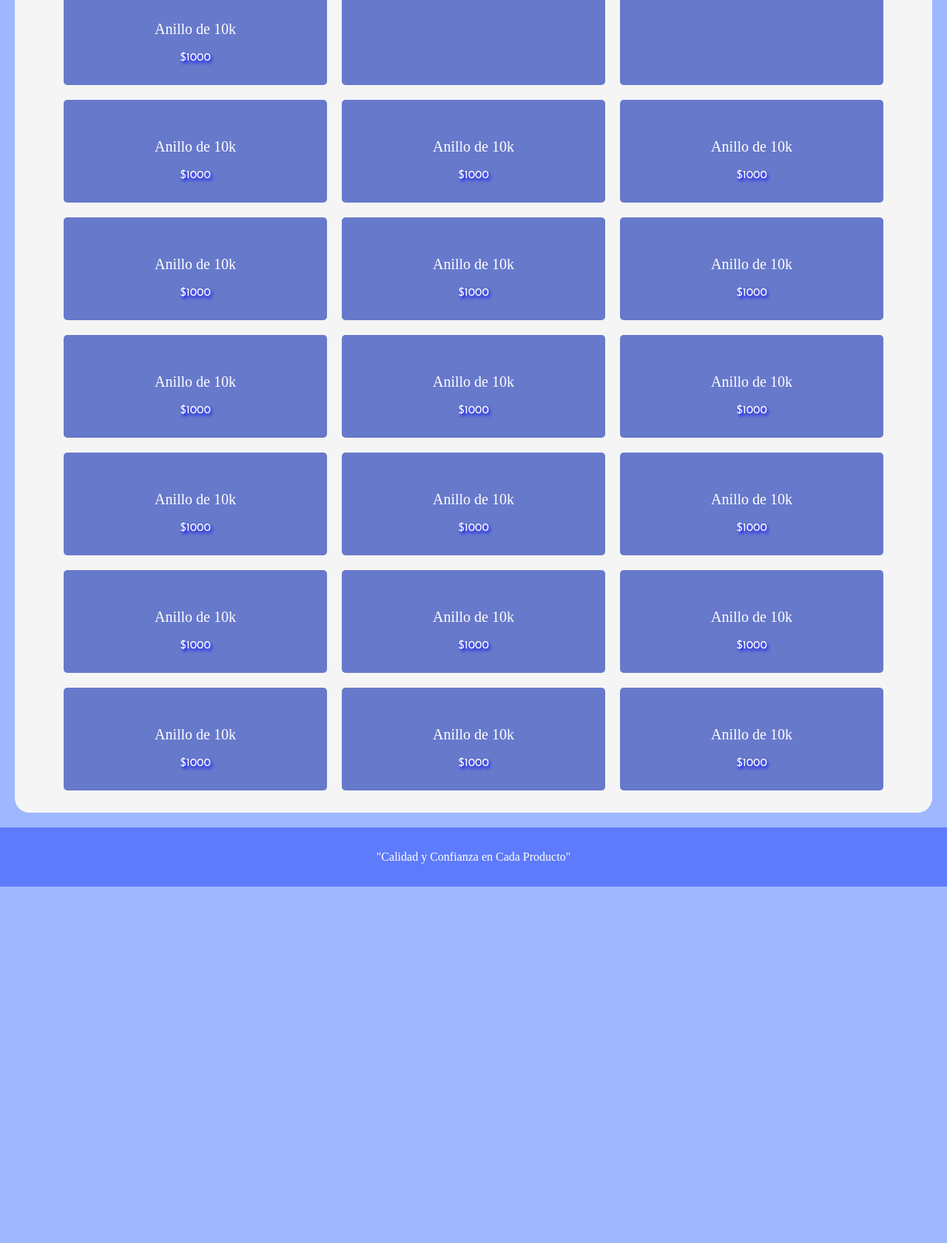
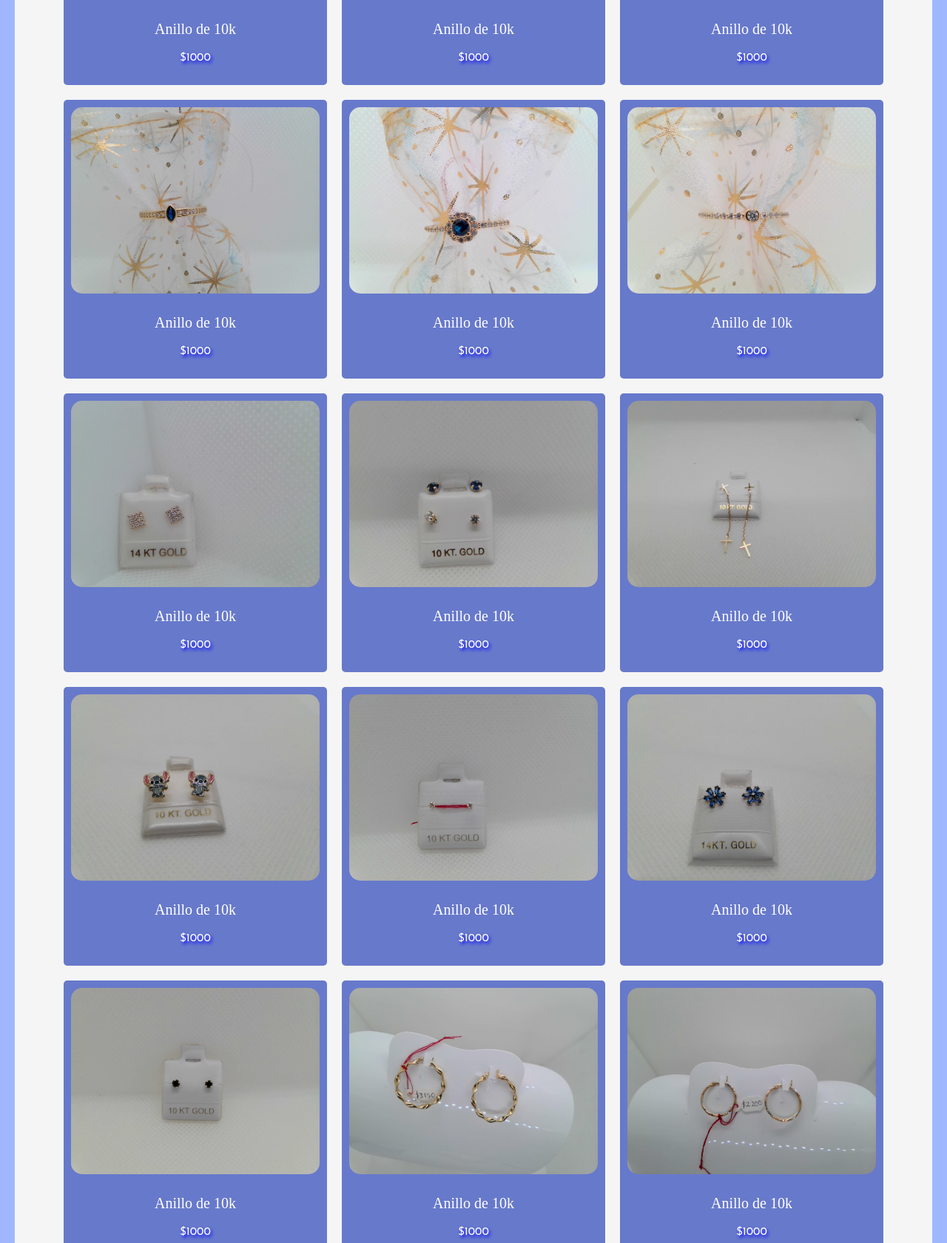
Before and after one commit to nazaret94/MarDeConchas, a plain HTML site: page index.html in a window 1280 px wide. Shown: the part 554-2235 px from the top of the page at 74% size. Before the commit the page ends 1728 px from the top, so only its background shows below. Drawn offline with Linux system fonts and the light colour scheme; the site is published under a folder, as on GitHub Pages, so addresses that start at the root find nothing; a web font is replaced by a local one.

Commit message:
se modificaron las imagenes

```diff
--- a/index.html
+++ b/index.html
@@ -26,140 +26,140 @@
             </div>
         </div>
         <div class="tarjeta">
-            <img src="/img/anillo2.jpg" alt="">
+            <img src="img/anillo2.jpg" alt="">
             <div  class="descripcion">
                 <p> Anillo de 10k </p>
                 <p>$1000</p>
             </div>
         </div>
         <div class="tarjeta">
-            <img src="/img/anillo3.jpg" alt="">
+            <img src="img/anillo3.jpg" alt="">
             <div  class="descripcion">
                 <p> Anillo de 10k </p>
                 <p>$1000</p>
             </div>
         </div>
         <div class="tarjeta">
-            <img src="/img/anillo4.jpg" alt="">
+            <img src="img/anillo4.jpg" alt="">
             <div  class="descripcion">
                 <p> Anillo de 10k </p>
                 <p>$1000</p>
             </div>
         </div>
         <div class="tarjeta">
-            <img src="/img/anillo5.jpg" alt="">
+            <img src="img/anillo5.jpg" alt="">
             <div  class="descripcion">
                 <p> Anillo de 10k </p>
                 <p>$1000</p>
             </div>
         </div>
         <div class="tarjeta">
-            <img src="/img/anillo6.jpg" alt="">
+            <img src="img/anillo6.jpg" alt="">
             <div  class="descripcion">
                 <p> Anillo de 10k </p>
                 <p>$1000</p>
             </div>
         </div>
         <div class="tarjeta">
-            <img src="/img/aretes1.jpg" alt="">
+            <img src="img/aretes1.jpg" alt="">
             <div  class="descripcion">
                 <p> Anillo de 10k </p>
                 <p>$1000</p>
             </div>
         </div>
         <div class="tarjeta">
-            <img src="/img/aretes2.jpg" alt="">
+            <img src="img/aretes2.jpg" alt="">
             <div  class="descripcion">
                 <p> Anillo de 10k </p>
                 <p>$1000</p>
             </div>
         </div>
         <div class="tarjeta">
-            <img src="/img/aretes3.jpg" alt="">
+            <img src="img/aretes3.jpg" alt="">
             <div  class="descripcion">
                 <p> Anillo de 10k </p>
                 <p>$1000</p>
             </div>
         </div>
         <div class="tarjeta">
-            <img src="/img/aretes4.jpg" alt="">
+            <img src="img/aretes4.jpg" alt="">
             <div  class="descripcion">
                 <p> Anillo de 10k </p>
                 <p>$1000</p>
             </div>
         </div>
         <div class="tarjeta">
-            <img src="/img/aretes5.jpg" alt="">
+            <img src="img/aretes5.jpg" alt="">
             <div  class="descripcion">
                 <p> Anillo de 10k </p>
                 <p>$1000</p>
             </div>
         </div>
         <div class="tarjeta">
-            <img src="/img/aretes6.jpg" alt="">
+            <img src="img/aretes6.jpg" alt="">
             <div  class="descripcion">
                 <p> Anillo de 10k </p>
                 <p>$1000</p>
             </div>
         </div>
         <div class="tarjeta">
-            <img src="/img/aretes7.jpg" alt="">
+            <img src="img/aretes7.jpg" alt="">
             <div  class="descripcion">
                 <p> Anillo de 10k </p>
                 <p>$1000</p>
             </div>
         </div>
         <div class="tarjeta">
-            <img src="/img/arracadas1.jpg" alt="">
+            <img src="img/arracadas1.jpg" alt="">
             <div  class="descripcion">
                 <p> Anillo de 10k </p>
                 <p>$1000</p>
             </div>
         </div>
         <div class="tarjeta">
-            <img src="/img/arracadas2.jpg" alt="">
+            <img src="img/arracadas2.jpg" alt="">
             <div  class="descripcion">
                 <p> Anillo de 10k </p>
                 <p>$1000</p>
             </div>
         </div>
         <div class="tarjeta">
-            <img src="/img/arracadas3.jpg" alt="">
+            <img src="img/arracadas3.jpg" alt="">
             <div  class="descripcion">
                 <p> Anillo de 10k </p>
                 <p>$1000</p>
             </div>
         </div>
         <div class="tarjeta">
-            <img src="/img/arracadas4.jpg" alt="">
+            <img src="img/arracadas4.jpg" alt="">
             <div  class="descripcion">
                 <p> Anillo de 10k </p>
                 <p>$1000</p>
             </div>
         </div>
         <div class="tarjeta">
-            <img src="/img/Cadena.jpg" alt="">
+            <img src="img/Cadena.jpg" alt="">
             <div  class="descripcion">
                 <p> Anillo de 10k </p>
                 <p>$1000</p>
             </div>
         </div>
         <div class="tarjeta">
-            <img src="/img/cruz.jpg" alt="">
+            <img src="img/cruz.jpg" alt="">
             <div  class="descripcion">
                 <p> Anillo de 10k </p>
                 <p>$1000</p>
             </div>
         </div>
         <div class="tarjeta">
-            <img src="/img/letra.jpg" alt="">
+            <img src="img/letra.jpg" alt="">
             <div  class="descripcion">
                 <p> Anillo de 10k </p>
                 <p>$1000</p>
             </div>
         </div>
         <div class="tarjeta">
-            <img src="/img/pulsera.jpg" alt="">
+            <img src="img/pulsera.jpg" alt="">
             <div  class="descripcion">
                 <p> Anillo de 10k </p>
                 <p>$1000</p>
```
